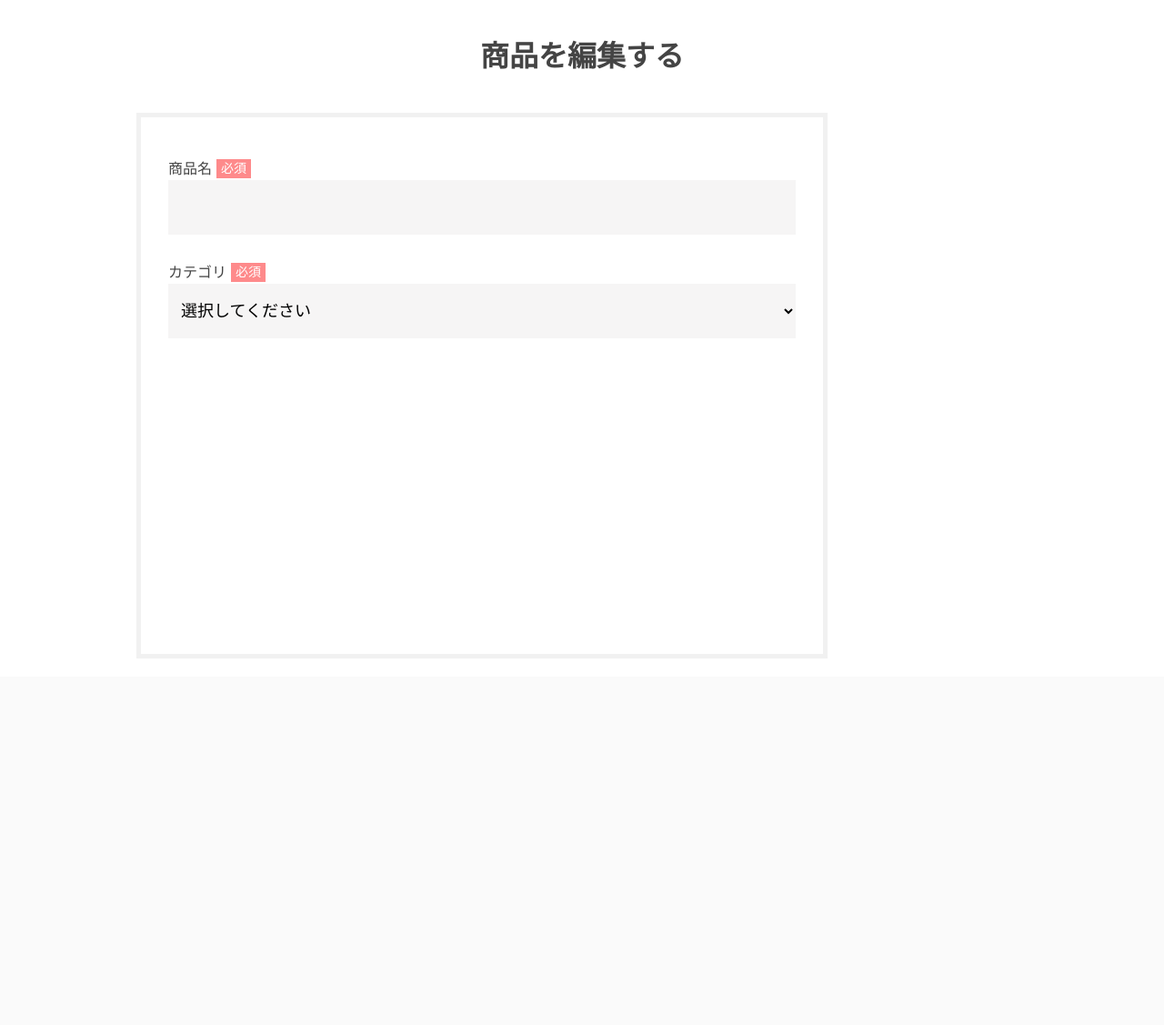
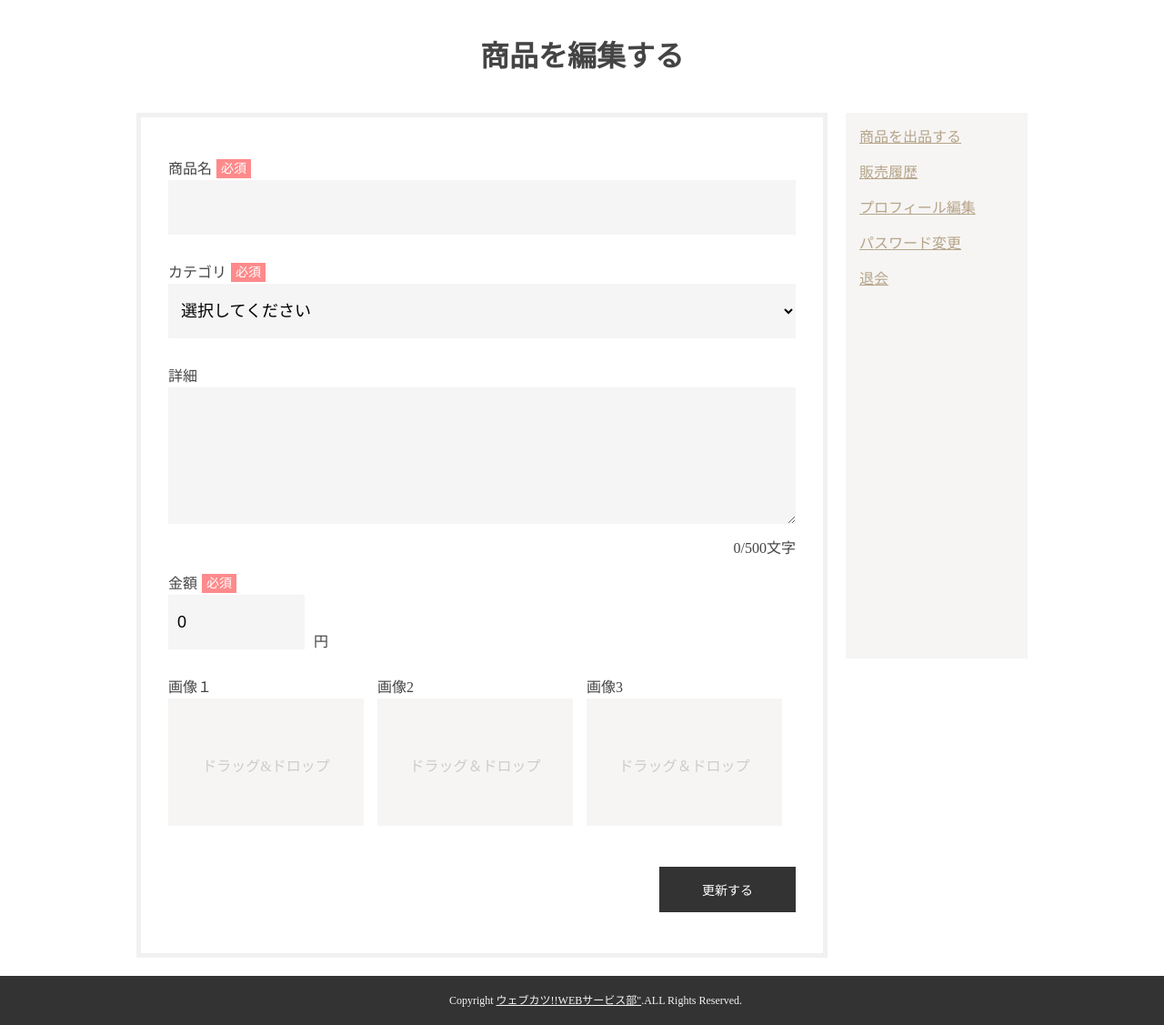
Before and after one commit to kskkop/webservice_lesson, a PHP site: page /webservice_lesson1/registProduct.php in a window 1280 px wide. Shown: the part 80-1207 px from the top of the page at 91% size. Before the commit the page ends 430 px from the top, so only its background shows below. Run offline with PHP 8.4, Linux system fonts and the light colour scheme; the visitor is signed in with stand-in values (Sample User, id 1); data that the repository does not hold is empty.

Commit message:
20200616
registProduct.php

```diff
--- a/webservice_lesson1/registProduct.php
+++ b/webservice_lesson1/registProduct.php
@@ -185,8 +185,90 @@ require('head.php');
                             ?>
                         </select>
                     </label>
+                    <div class="area-msg">
+                        <?php
+                        if (!empty($err_msg['category_id'])) echo $err_msg['category_id'];
+                        ?>
+                    </div>
+                    <label class="<?php if (!empty($err_msg['common'])) echo 'err' ?>">
+                        詳細
+                        <textarea name="comment" id="js-count" cols="30" rows="10" style="height:150px;"><?php echo getFormData('comment'); ?></textarea>
+                    </label>
+                    <p class="counter-text"><span id="js-count-view">0</span>/500文字</p>
+                    <div class="area-msg">
+                        <?php
+                        if (!empty($err_msg['comment'])) echo $err_msg['comment'];
+                        ?>
+                    </div>
+                    <label style="text-align:left;" class="<?php if (!empty($err_msg['price'])) echo 'err'; ?>">
+                        金額<span class="label-require">必須</span>
+                        <div class="form-group">
+                            <input type="text" name="price" style="width:150px;" placeholder="50,000" value="<?php echo (!empty(getFormData('price'))) ? getFormData('price') : 0; ?>"><span class="option">円</span>
+                        </div>
+                    </label>
+                    <div class="area-msg">
+                        <?php
+                        if (!empty($err_msg['price'])) echo $err_msg['price'];
+                        ?>
+                    </div>
+                    <div style="overflow:hidden;">
+                        <div class="imgDrop-container">
+                            画像１
+                            <label class="area-drop"> <?php if (!empty($err_msg['prc1'])) echo 'err'; ?>
+                                <input type="hidden" name="MAX_FILE_SIZE" value="3145728">
+                                <input type="file" name="pic1" class="input-file">
+                                <img src="<?php echo getFormData('pic1'); ?>" alt="" class="prev-img" style="<?php if (empty(getFormData('pic1'))) echo 'display:none;'; ?>">
+                                ドラッグ&ドロップ
+                            </label>
+                            <div class="area-msg">
+                                <?php
+                                if (!empty($err_msg['pic1'])) echo $err_msg['pic1'];
+                                ?>
+                            </div>
+                        </div>
+                        <div class="imgDrop-container">
+                            画像2
+                            <label class="area-drop"><?php if(!empty($err_msg['pic2'])) echo 'err';?>
+                                <input type="hidden" name="MAX_FILE_SIZE" value="3145728">
+                                <input type="file" name="pic2" class="input-file">
+                                <img src="<?php echo getFormData('pic2'); ?>" alt="" class="prev-img" style="<?php if(empty(getFormData('pic2'))) echo 'display:none;' ?>">
+                                ドラッグ＆ドロップ
+                            </label>
+                            <div class="area-msg">
+                                <?php
+                                if(!empty($err_msg['pic2'])) echo $err_msg['pic2'];
+                                ?>
+                            </div>
+                        </div>
+                        <div class="imgDrop-container">
+                            画像3
+                            <label class="area-drop"><?php if(!empty($err_msg['pic2'])) echo 'err';?>
+                                <input type="hidden" name="MAX_FILE_SIZE" value="3145728">
+                                <input type="file" name="pi32" class="input-file">
+                                <img src="<?php echo getFormData('pic3'); ?>" alt="" class="prev-img" style="<?php if(empty(getFormData('pic3'))) echo 'display:none;' ?>">
+                                ドラッグ＆ドロップ
+                            </label>
+                            <div class="area-msg">
+                                <?php
+                                if(!empty($err_msg['pic3'])) echo $err_msg['pic3'];
+                                ?>
+                            </div>
+                        </div>
+                    </div>
+
+                    <div class="btn-container">
+                        <input type="submit" class="btn btn-mid" value="<?php echo(!$edit_flg) ? '出品する' :'更新する' ?>">
+                    </div>
                 </form>
             </div>
         </section>
+
+        <!--サイドバー-->
+        <?php
+        require('sidebar_mypage.php');
+        ?>
     </div>
-</body>
+     <!---footer-->
+     <?php
+     require('footer.php');
+     ?>
```
